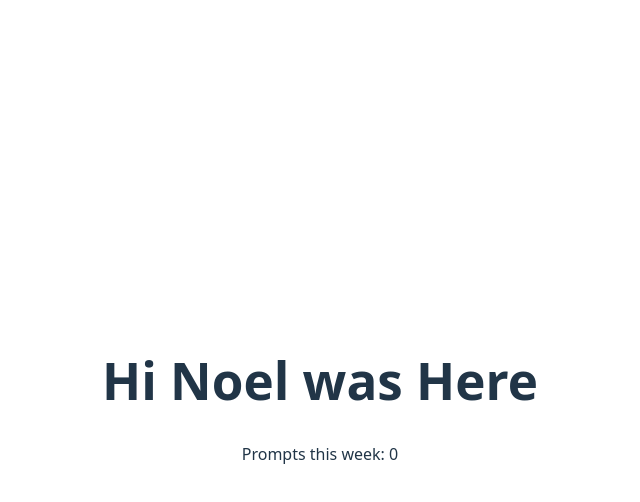
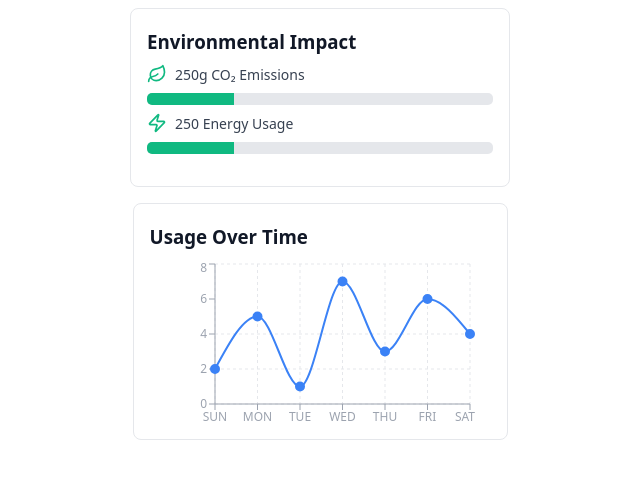
Before and after one commit to BxNoel/LeafLogic, a React (Vite) app: page / in a window 1280 px wide. Shown: the top 502 px of the page, without its empty margins (320-960 px from the left). Built offline with nearby package versions, Linux system fonts and the light colour scheme.

Commit message:
frontend changes

```diff
--- a/src/App.jsx
+++ b/src/App.jsx
@@ -1,32 +1,49 @@
-import { useEffect, useState } from 'react';
-import './App.css';
+import styled, { createGlobalStyle } from "styled-components";
+import { UsageChart } from "./assets/UsageChart";
+import {EnviormentalImpact} from "./assets/EnviormentalImpact";
+
+const GlobalStyle = createGlobalStyle`
+  html, body, #root {
+    margin: 0;
+    padding: 0;
+    width: 100%;
+    height: 100%;
+    box-sizing: border-box;
+  }
+  *, *::before, *::after {
+    box-sizing: inherit;
+  }
+`;
+
+const PageWrapper = styled.div`
+  display: flex;
+  flex-direction: column;
+  gap: 1rem;
+  justify-content: center;
+  align-items: center;
+  width: 100%;
+  padding: 0.5rem;
+  min-width: 500px;
+`;
 
 function App() {
-  const [promptCount, setPromptCount] = useState(0);
-
-  useEffect(() => {
-    // Guard for non-extension environments
-    if (!chrome?.storage?.local) return;
-
-    // Initial load
-    chrome.storage.local.get(['promptCount'], (res) => {
-      setPromptCount(res.promptCount ?? 0);
-    });
-
-    // Live updates
-    const onChanged = (changes, area) => {
-      if (area !== 'local') return;
-      if (changes.promptCount) setPromptCount(changes.promptCount.newValue ?? 0);
-    };
-    chrome.storage.onChanged.addListener(onChanged);
-    return () => chrome.storage.onChanged.removeListener(onChanged);
-  }, []);
-
+  const data = [
+    { time: 'SUN', usage: 2 },
+    { time: 'MON', usage: 5 },
+    { time: 'TUE', usage: 1 },
+    { time: 'WED', usage: 7 },
+    { time: 'THU', usage: 3 },
+    { time: 'FRI', usage: 6 },
+    { time: 'SAT', usage: 4 },
+  ];
 
   return (
     <>
-      <h1>Hi Noel was Here</h1>
-      <p>Prompts this week: {promptCount}</p>
+      <GlobalStyle />
+      <PageWrapper>
+        <EnviormentalImpact carbonSaved={250} />
+        <UsageChart data={data} />
+      </PageWrapper>
     </>
   );
 }
--- /dev/null
+++ b/src/assets/EnviormentalImpact.jsx
@@ -0,0 +1,62 @@
+import { Leaf, Zap } from 'lucide-react';
+import * as Progress from "@radix-ui/react-progress";
+import styled from "styled-components";
+
+const Card = styled.div`
+  width: 380px;
+  background-color: #ffffff;
+  border: 1px solid #e5e7eb;
+  border-radius: 0.5rem;
+  padding: 0rem 1rem 2rem;
+`;
+
+const Heading = styled.h3`
+  color: #111827;
+  margin-bottom: 0.5rem;
+  font-weight: 600;
+`;
+
+const Row = styled.div`
+  display: flex;
+  align-items: center;
+  gap: 0.5rem;
+  margin: 0.5rem 0;
+`;
+
+const Bar = styled(Progress.Root)`
+  width: 100%;
+  height: 12px;
+  background-color: #e5e7eb;
+  border-radius: 5px;
+  overflow: hidden;
+`;
+
+const Fill = styled(Progress.Indicator)`
+  height: 100%;
+  background-color: #10B981;
+  transition: width 0.6s ease;
+`;
+export function EnviormentalImpact({ carbonSaved }) {
+  const progress = Math.min(carbonSaved / 1000, 1);
+
+  return (
+    <Card>
+      <Heading>Environmental Impact</Heading>
+      <Row>
+        <Leaf color="#10B981" size={20} />
+        <span style={{ fontSize: '14px', color: '#374151' }}>{carbonSaved}g CO₂ Emissions</span>
+      </Row>
+      <Bar value={progress * 100}>
+        <Fill style={{ width: `${progress * 100}%` }} />
+      </Bar>
+
+      <Row>
+        <Zap color="#10B981" size={20} />
+        <span style={{ fontSize: '14px', color: '#374151' }}>{carbonSaved} Energy Usage</span>
+      </Row>
+      <Bar value={progress * 100}>
+        <Fill style={{ width: `${progress * 100}%` }} />
+      </Bar>
+    </Card>
+  );
+}
--- /dev/null
+++ b/src/assets/UsageChart.jsx
@@ -0,0 +1,48 @@
+import React from 'react';
+import { LineChart, Line, XAxis, YAxis, CartesianGrid, Tooltip, ResponsiveContainer } from 'recharts';
+import styled from 'styled-components';
+
+const Card = styled.div`
+  background-color: #ffffff;
+  border: 1px solid #e5e7eb;
+  border-radius: 0.5rem;
+  padding-left: 1rem;
+  padding-right:2rem;
+`;
+
+const Heading = styled.h3`
+  color: #111827;
+  margin-bottom: 0.5rem;
+  font-weight: 600;
+`;
+
+export function UsageChart({ data }) {
+  return (
+    <Card>
+      <Heading>Usage Over Time</Heading>
+      <ResponsiveContainer width="325" height={180}>
+        <LineChart data={data}>
+          <CartesianGrid strokeDasharray="3 3" stroke="#e5e7eb" />
+          <XAxis dataKey="time" tick={{ fontSize: 12 }} stroke="#9ca3af" />
+          <YAxis tick={{ fontSize: 12 }} stroke="#9ca3af" />
+          <Tooltip
+            contentStyle={{
+              backgroundColor: '#fff',
+              border: '1px solid #e5e7eb',
+              borderRadius: '8px',
+              fontSize: '12px',
+            }}
+          />
+          <Line
+            type="monotone"
+            dataKey="usage"
+            stroke="#3b82f6"
+            strokeWidth={2}
+            dot={{ fill: '#3b82f6', r: 4 }}
+            activeDot={{ r: 6 }}
+          />
+        </LineChart>
+      </ResponsiveContainer>
+    </Card>
+  );
+}
```
Also changed, not shown: package.json (+11 -1 lines), public/content.js (+21 -16 lines), public/utility.js (added, +22 -0 lines), public/manifest.json.
